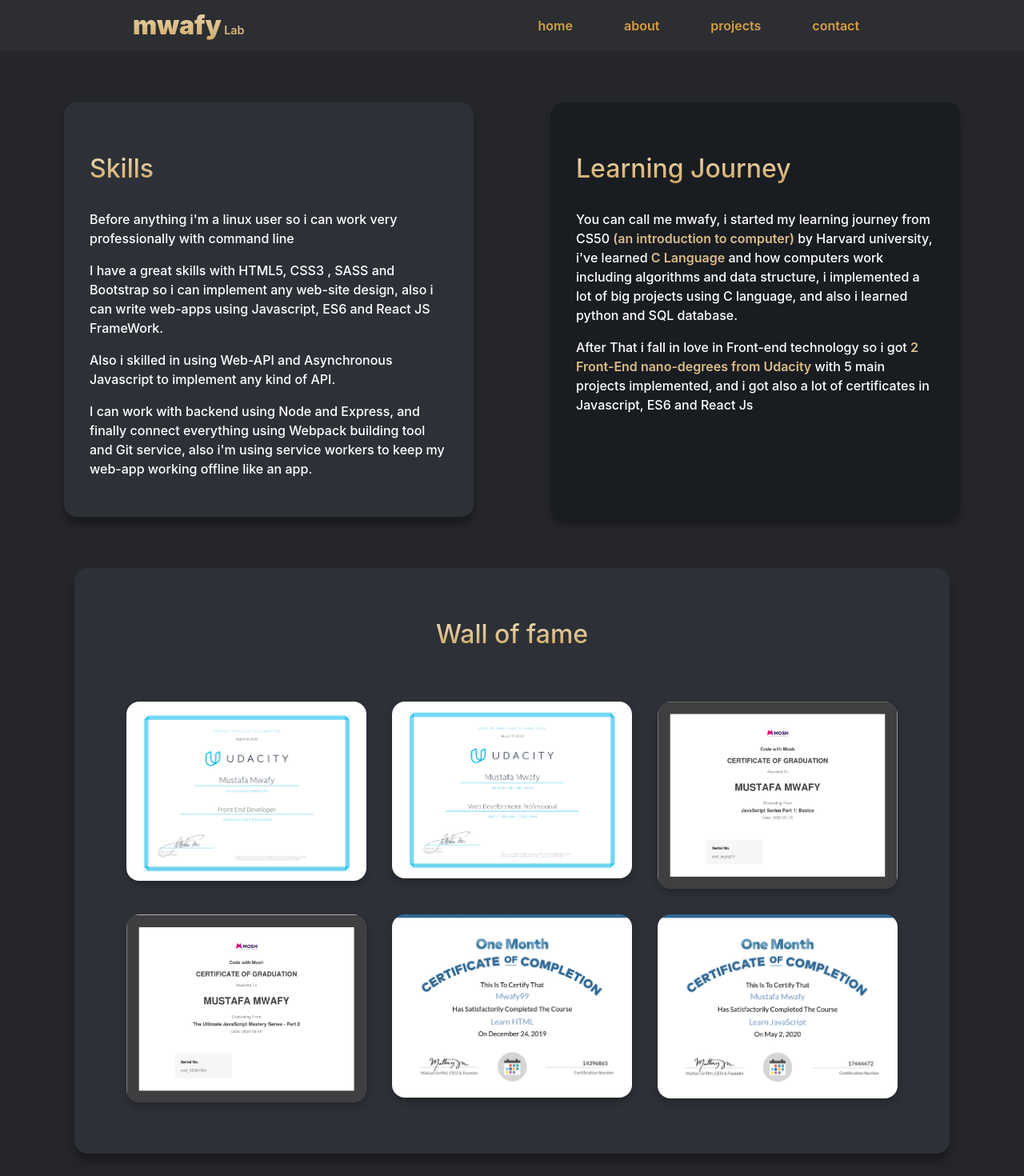
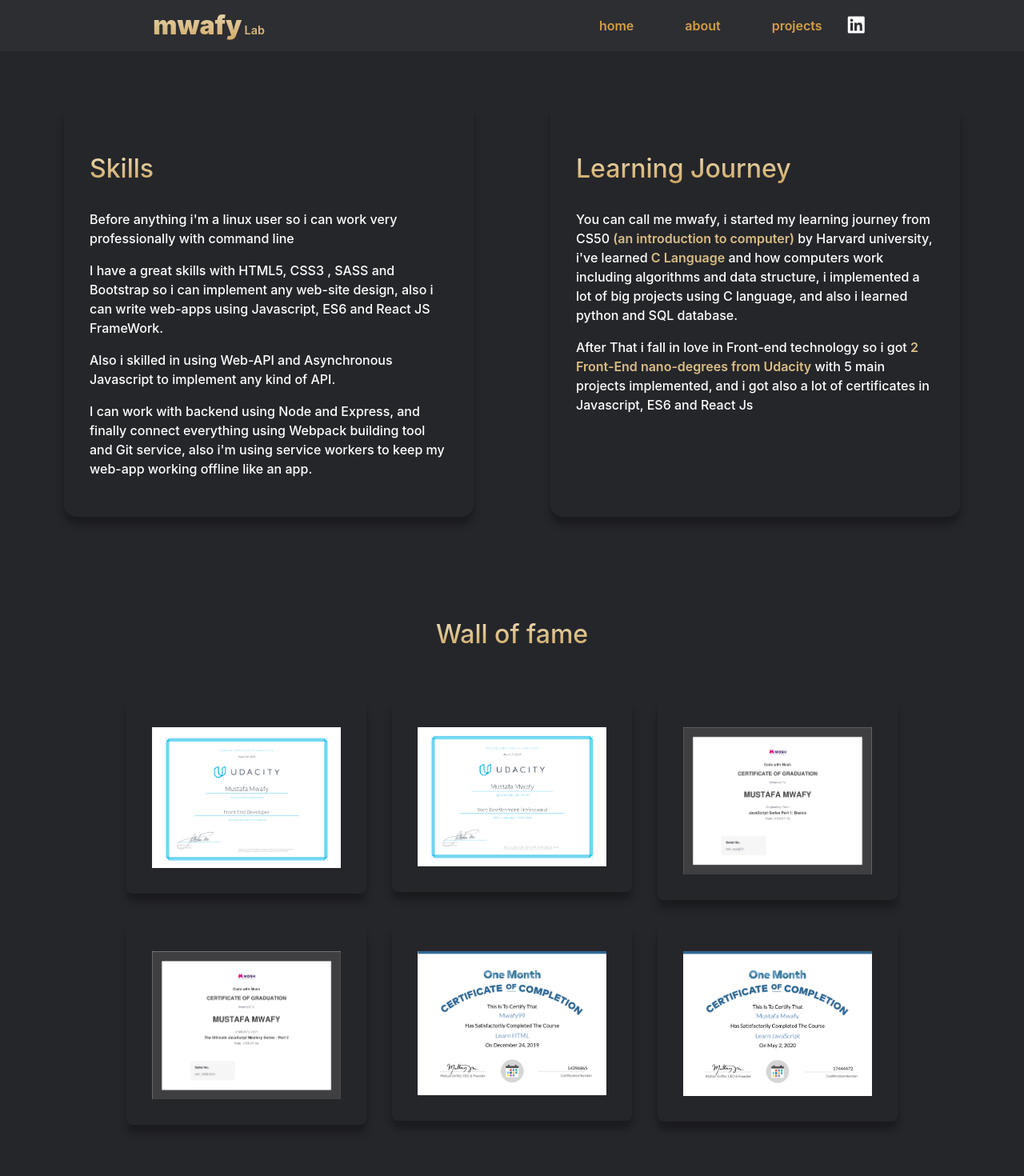
Before and after one commit to mwafy092/Mwafy-Landing-Page, a React app: page /about in a window 1280 px wide. Shown: the top 1470 px of the page at 80% size. Built offline with nearby package versions, Linux system fonts and the light colour scheme.

Commit message:
contact updated

```diff
--- a/src/components/App.js
+++ b/src/components/App.js
@@ -4,6 +4,7 @@
 import About from './About';
 import Projects from './Projects';
 import Footer from './Footer';
+import Contact from './Contact';
 import { BrowserRouter as Router, Route, Switch } from 'react-router-dom';
 class App extends Component {
     state = {};
--- /dev/null
+++ b/src/components/Contact.jsx
@@ -0,0 +1,7 @@
+import React from 'react';
+import '../styles/Contact.scss';
+function Contact() {
+    return <div className='contact-page'></div>;
+}
+
+export default Contact;
--- a/src/components/Nav.jsx
+++ b/src/components/Nav.jsx
@@ -57,9 +57,11 @@
                     <Link to='/projects' style={{ textDecoration: 'none' }}>
                         <li>projects</li>
                     </Link>
-                    <Link to='/' style={{ textDecoration: 'none' }}>
-                        <li onScroll='#contact'>contact</li>
-                    </Link>
+                    <a
+                        href='https://www.linkedin.com/in/mwafy/'
+                        target='_blank'>
+                        <i class='in-nav fab fa-linkedin'></i>
+                    </a>
                 </ul>
             </nav>
         </div>
--- a/src/styles/About.scss
+++ b/src/styles/About.scss
@@ -9,12 +9,13 @@
     flex-wrap: wrap;
     justify-content: space-around;
     .skills-section {
-        background-color: #2d3037;
+        background-color: #25262a;
+        box-shadow: 0 10px 10px rgba($color: #000000, $alpha: 0.3);
         padding: 2rem;
         border-radius: 1rem;
         width: 40vw;
         margin: 2rem;
-        box-shadow: 0 10px 10px rgba($color: #000000, $alpha: 0.3);
+        transition: all 0.3s ease-in-out;
         h2 {
             margin: 2rem 0;
             background: -webkit-linear-gradient(#ecdbb6, #cda55f);
@@ -25,14 +26,19 @@
             color: #fff;
             font-weight: 500;
         }
+        &:hover {
+            box-shadow: none;
+        }
     }
     .learning-section {
-        background-color: #191c21;
+        background-color: #25262a;
+        box-shadow: 0 10px 10px rgba($color: #000000, $alpha: 0.3);
         width: 40vw;
         padding: 2rem;
         border-radius: 1rem;
-        box-shadow: 0 10px 10px rgba($color: #000000, $alpha: 0.3);
         margin: 2rem;
+        transition: all 0.3s ease-in-out;
+
         h2 {
             background: -webkit-linear-gradient(#ecdbb6, #cda55f);
             -webkit-background-clip: text;
@@ -47,14 +53,15 @@
                 font-weight: 600;
             }
         }
+        &:hover {
+            box-shadow: none;
+        }
     }
     .certificates-section {
-        background-color: #2d3037;
         padding: 2rem;
         border-radius: 1rem;
         margin: 2rem 0;
         width: 90%;
-        box-shadow: 0 10px 10px rgba($color: #000000, $alpha: 0.3);
         h2 {
             text-align: center;
             background: -webkit-linear-gradient(#ecdbb6, #cda55f);
@@ -70,14 +77,16 @@
             border-radius: 1rem;
             img {
                 display: block;
-                box-shadow: 0 5px 10px rgba($color: #000000, $alpha: 0.2);
                 width: 300px;
                 border-radius: 1rem;
                 margin: 1rem;
-                box-shadow: 0 5px 10px rgba($color: #000000, $alpha: 0.2);
+                box-shadow: 0 10px 10px rgba($color: #000000, $alpha: 0.3);
                 transition: all 0.3s ease-in-out;
+                background-color: #25262a;
+                padding: 2rem;
+                border-radius: 0.5rem;
                 &:hover {
-                    border: 4px solid #cda55f;
+                    box-shadow: none;
                 }
             }
         }
--- a/src/styles/Contact.scss
+++ b/src/styles/Contact.scss
@@ -0,0 +1,4 @@
+.contact-page {
+    background-color: #25262a;
+    min-height: 100vh;
+}
--- a/src/styles/Nav.scss
+++ b/src/styles/Nav.scss
@@ -39,7 +39,12 @@
             flex-wrap: wrap;
             text-align: center;
             margin: 0;
-
+            .in-nav {
+                // color: #fff;
+                color: #fff;
+                font-size: 1.5rem;
+                transition: all 0.3s ease-in-out;
+            }
             li {
                 list-style: none;
                 margin: 0 2rem;
```
